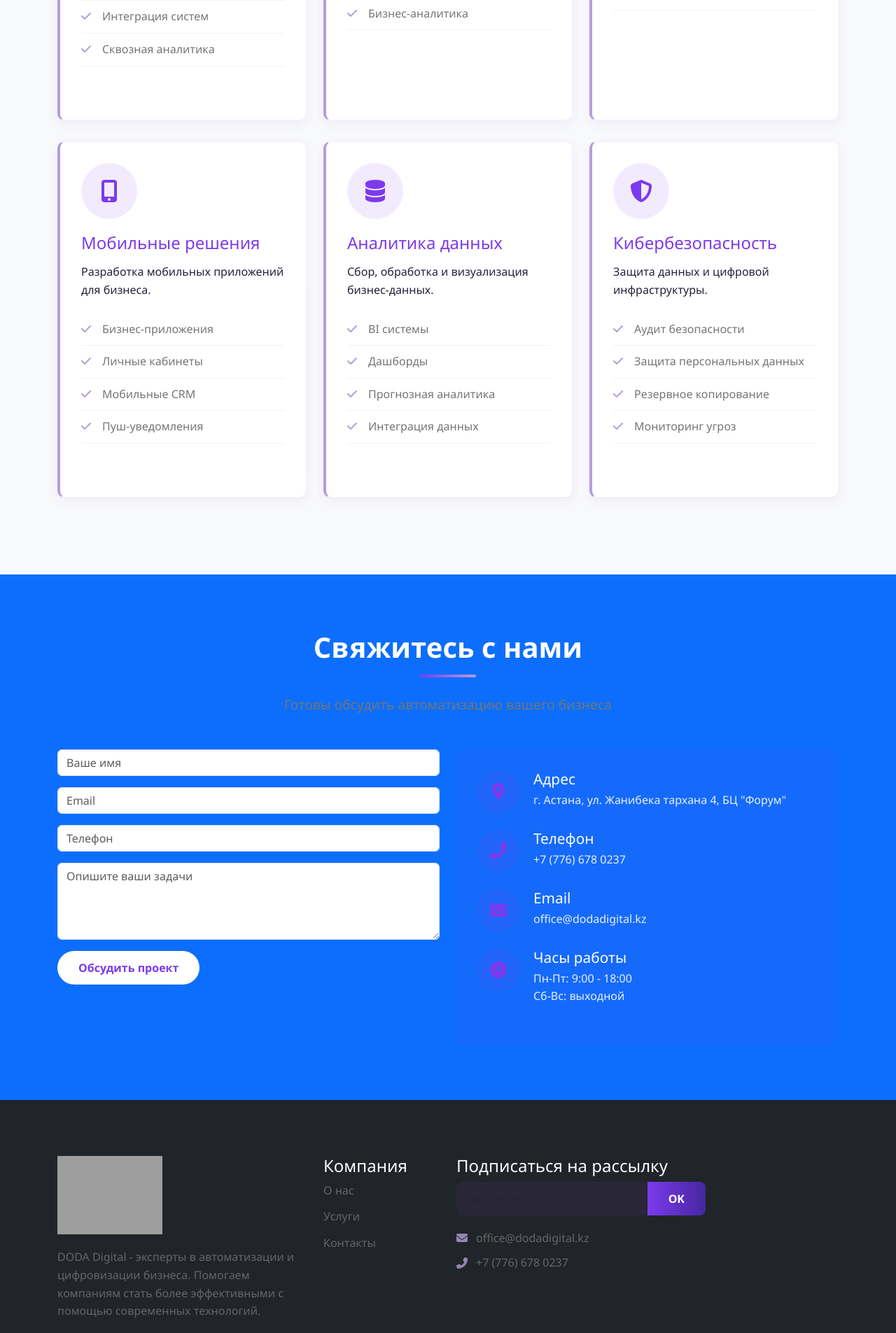
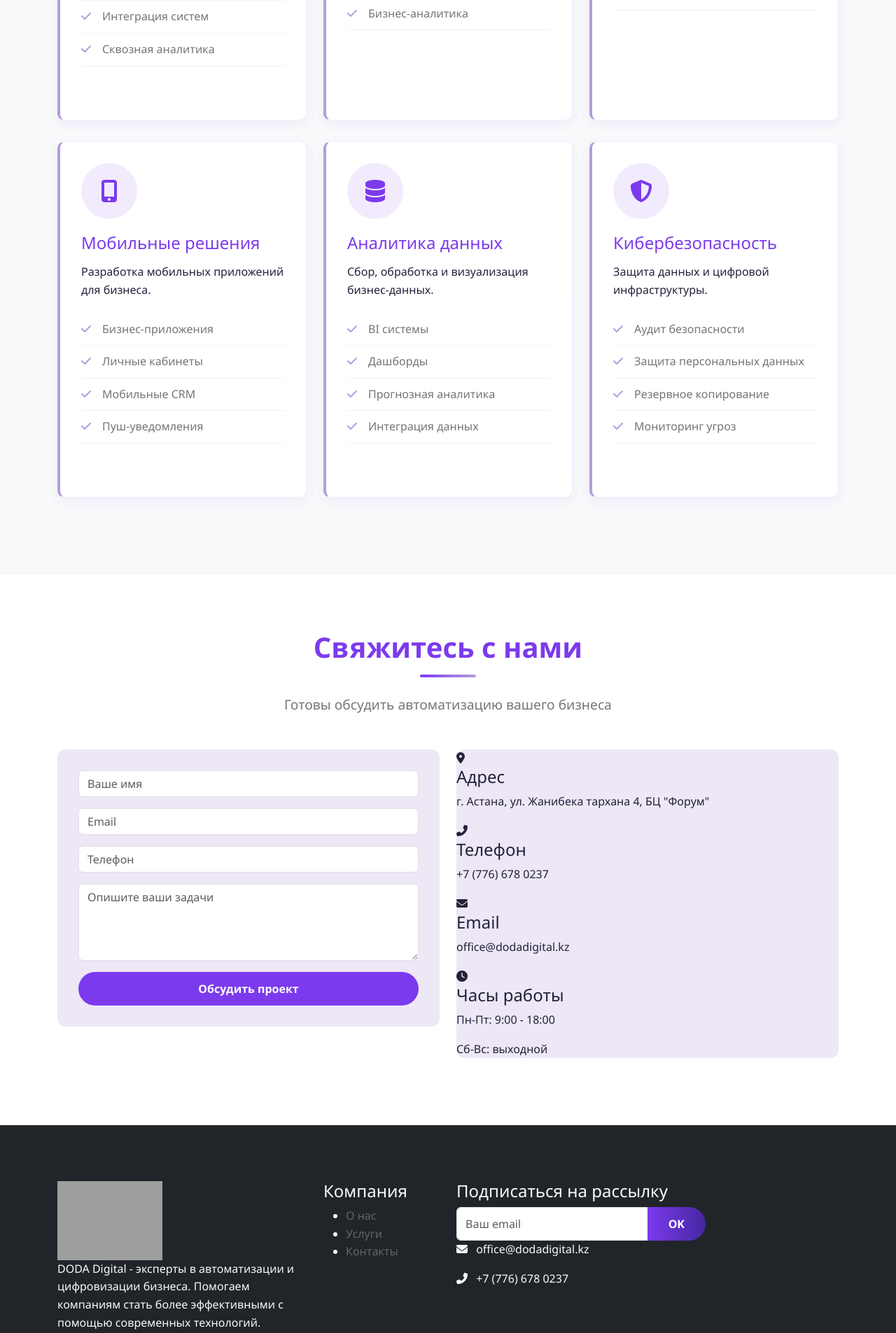
Before and after one commit to arlankamit/dodadigital, a PHP site: page / in a window 1280 px wide. Shown: the part 2375-4280 px from the top of the page at 70% size. Run offline with PHP 8.4, Linux system fonts and the light colour scheme; grey boxes are pictures that could not be loaded.

Commit message:
Update dodacss.css

```diff
--- a/dodacss.css
+++ b/dodacss.css
@@ -22,7 +22,7 @@
   color: var(--black-color);
   line-height: 1.6;
   padding-top: 80px;
-  background: linear-gradient(135deg, var(--light-color) 70%, var(--primary-pastel) 100%);
+  background: linear-gradient(135deg, var(--background-color) 70%, var(--primary-pastel) 100%);
 }
 
 /* ========== Links ========== */
@@ -279,60 +280,40 @@
   color: var(--primary-light);
 }
 
-/* ========== Contact Section (before footer) ========== */
-.contact-section {
-  background: #fffbea;
-  color: #22223b;
+/* ========== Contact Section ========== */
+#contact {
+  background: var(--white-color) !important;
+  color: var(--black-color) !important;
 }
-.contact-section .section-title,
-.contact-section .section-subtitle {
-  color: #7c3aed !important;
+
+#contact .section-title {
+  color: var(--primary-color) !important;
 }
-.contact-section .contact-form {
-  background: #fff;
-  border-radius: 14px;
-  box-shadow: 0 6px 28px rgba(124,58,237,0.09);
-  padding: 32px 24px;
+
+#contact .section-subtitle {
+  color: var(--gray-color) !important;
 }
-.contact-section .form-control {
-  background: #fff;
-  color: #22223b;
-  border: 1.5px solid #b39ddb;
+
+.contact-form {
+  background: var(--primary-pastel) !important;
+  border-radius: 12px;
+  padding: 30px !important;
 }
-.contact-section .form-control:focus {
-  border-color: #7c3aed;
-  background: #ede7f6;
+
+.contact-info {
+  background: var(--primary-pastel) !important;
+  border-radius: 12px;
 }
-.contact-info {
-  padding: 30px;
-  background: rgba(124,58,237,0.07);
-  border-radius: 10px;
-  backdrop-filter: blur(5px);
+
+.contact-form .btn-light {
+  background: var(--primary-color) !important;
+  color: white !important;
+  width: 100%;
 }
-.contact-item {
-  display: flex;
-  margin-bottom: 25px;
-}
-.contact-icon {
-  width: 60px;
-  height: 60px;
-  background: rgba(124,58,237,0.12);
-  border-radius: 50%;
-  display: flex;
-  align-items: center;
-  justify-content: center;
-  font-size: 1.5rem;
-  margin-right: 20px;
-  flex-shrink: 0;
-  color: var(--primary-color);
-}
-.contact-text h4 {
-  font-size: 1.3rem;
-  margin-bottom: 5px;
-}
-.contact-text p {
-  margin-bottom: 0;
-  opacity: 0.9;
+
+.contact-form .btn-light:hover {
+  background: var(--primary-dark) !important;
+  transform: translateY(-2px);
 }
 
 /* ========== Footer ========== */
@@ -341,27 +322,26 @@
   background: var(--primary-dark);
   color: var(--white-color);
 }
-.footer-logo { margin-bottom: 20px; }
-.footer-logo img { max-width: 150px; }
-.footer-about { margin-bottom: 20px; color: var(--gray-color); opacity: 0.8; }
-.footer-links { list-style: none; padding: 0; }
-.footer-links li { margin-bottom: 12px; }
+
 .footer-links a {
   color: var(--gray-color);
   transition: color 0.3s, padding 0.3s, opacity 0.3s;
   opacity: 0.8;
 }
+
 .footer-links a:hover {
   color: var(--primary-light);
   padding-left: 5px;
   opacity: 1;
   text-decoration: none;
 }
+
 .social-links {
   display: flex;
   gap: 10px;
   margin-top: 20px;
 }
+
 .social-links a {
   display: inline-flex;
   align-items: center;
@@ -373,50 +353,11 @@
   color: var(--white-color);
   transition: background 0.3s, color 0.3s, transform 0.3s;
 }
+
 .social-links a:hover {
   background: var(--primary-light);
   color: var(--primary-dark);
   transform: translateY(-3px);
-}
-.newsletter-form .input-group { margin-bottom: 20px;}
-.newsletter-form .form-control {
-  background: rgba(124,58,237,0.07);
-  border: none;
-  color: var(--black-color);
-  padding: 12px 15px;
-  border-radius: 8px 0 0 8px !important;
-}
-.newsletter-form .form-control::placeholder {
-  color: rgba(34,34,59,0.4);
-}
-.newsletter-form .btn { border-radius: 0 8px 8px 0 !important; }
-.footer-contacts p {
-  margin-bottom: 10px;
-  color: var(--gray-color);
-  opacity: 0.8;
-  display: flex;
-  align-items: center;
-}
-.footer-contacts i {
-  color: var(--primary-light);
-  width: 20px;
-  margin-right: 10px;
-}
-.footer-divider {
-  border-color: rgba(124,58,237,0.10);
-  margin: 40px 0 20px;
-}
-.footer-bottom {
-  color: var(--gray-color);
-  font-size: 0.9rem;
-}
-.footer-bottom a {
-  color: var(--gray-color);
-  transition: color 0.3s;
-}
-.footer-bottom a:hover {
-  color: var(--primary-light);
-  text-decoration: none;
 }
 
 /* ========== Modal ========== */
```
Also changed, not shown: other parts of dodacss.css (+16 -22 lines).
